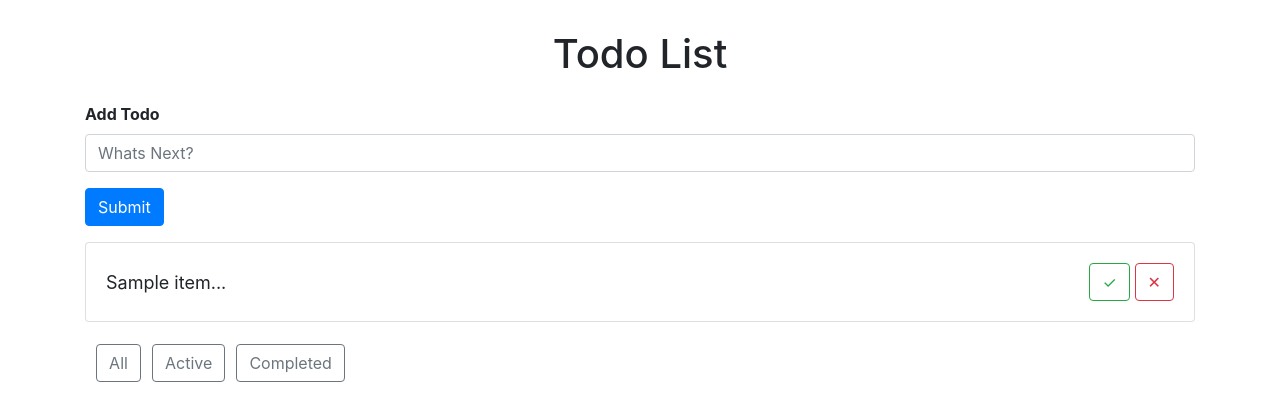
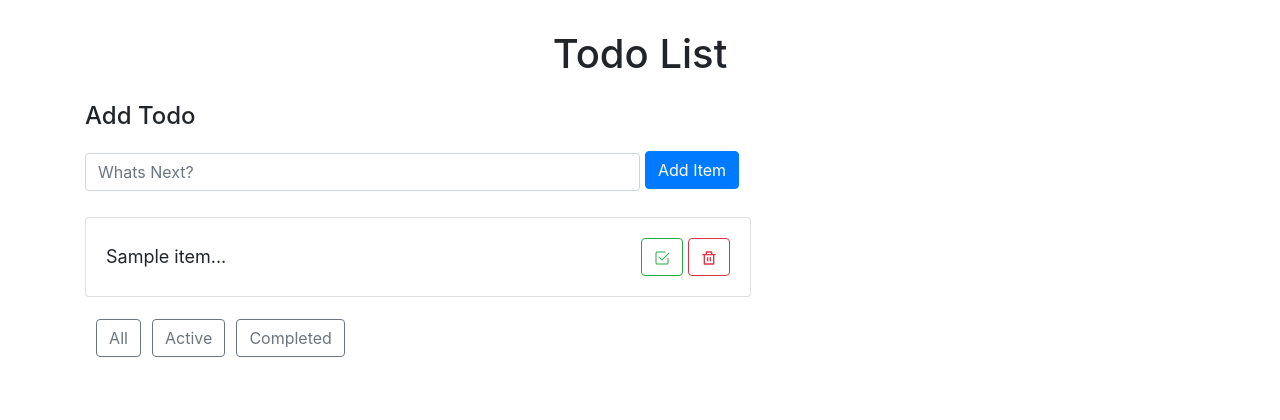
Before and after one commit to iritu/todolistapp, a React (Create React App) app: page / in a window 1280 px wide. Shown: the top 420 px of the page. Built offline with nearby package versions, Linux system fonts and the light colour scheme.

Commit message:
added stayles and midified app.js to save the orig array

```diff
--- a/package.json
+++ b/package.json
@@ -10,6 +10,7 @@
     "react": "^17.0.2",
     "react-bootstrap": "^1.5.2",
     "react-dom": "^17.0.2",
+    "react-icons": "^4.2.0",
     "react-scripts": "4.0.3",
     "web-vitals": "^1.1.1"
   },
--- a/src/App.css
+++ b/src/App.css
@@ -13,3 +13,40 @@
   margin-left:1%;
   margin-top:2%;
 }
+
+#customInput {
+  display: inline;
+  width: 50%;
+}
+
+.mb-3, .my-3 {
+  /* margin-bottom: 1rem!important; */
+  margin-left: 5px;
+  top: 4px;
+  position: relative;
+}
+
+.itemsList{
+  width:60%;
+}
+
+/* Portrait and Landscape */
+@media only screen
+  and (max-width: 480px)
+  and (min-device-width: 320px)
+  and (max-device-width: 480px)
+  and (-webkit-min-device-pixel-ratio: 2) {
+
+    .itemsList{
+      width:100%;
+    }
+
+    .btn{
+      padding:7px !important;
+    }
+
+    #customInput{
+      width:60%;
+    }
+
+}
--- a/src/App.js
+++ b/src/App.js
@@ -3,9 +3,13 @@ import './App.css';
 import React from "react";
 import { useState } from 'react';
 import "./App.css";
-import { Button, Card, Form } from 'react-bootstrap';
+import { Button, Card, Container, Form } from 'react-bootstrap';
 import 'bootstrap/dist/css/bootstrap.min.css';
 
+//for nice icons, npm install react-icons
+//using: https://www.npmjs.com/package/react-icons
+import { RiDeleteBinLine } from 'react-icons/ri';
+import { BsCheckBox } from 'react-icons/bs';
 
 
 function App() {
@@ -19,14 +23,30 @@ function App() {
     }
   ]);
 
+  const [saveOrigArray, setsaveOrigArray] = useState([
+    {
+      text: "Sample item...",
+      isDone: false
+    }
+  ]);
+
+
+
+
   //Define short functions to : add, mark, delete items from the todos[] array
 
   //1. Add the new todo[] text to the array using spread operator.
   function addTodo(text){
+    //the array that is dynmically worked on
+    const newTodos = [...todos, { text }];
 
-    const newTodos = [...todos, { text }];
+    //set a copy of it that will not be changed after filters and
+    //is used by "all" button.
+    let origArr = [...todos, { text }];
+
     setTodos(newTodos);
 
+    setsaveOrigArray(origArr);
     //console.log(todos);
 
   }
@@ -59,13 +79,16 @@ function App() {
     else{
       newTodos.splice(index, 1);
       setTodos(newTodos);
+
+      setsaveOrigArray(newTodos);
     }
   }
 
 
 
   /*
-   Todo component. It accepts the four parameters as props(called from main App)
+   Todo component. Displays the list of items.
+   Accepts the four parameters as props(called from main App)
    Show buttons for marking items as Done and for removing an item.
   */
   function Todo({ todo, index, markTodo, removeTodo }) {
@@ -73,8 +96,8 @@ function App() {
       <div className="todo">
           <span style={{ textDecoration: todo.isDone ? "line-through" : "" }}>{todo.text}</span>
           <div>
-              <Button variant="outline-success" onClick={() => markTodo(index)}>✓</Button>{' '}
-              <Button variant="outline-danger" onClick={() => removeTodo(index)}>✕</Button>
+              <Button variant="outline-success" onClick={() => markTodo(index)}><BsCheckBox/></Button>{' '}
+              <Button variant="outline-danger" onClick={() => removeTodo(index)}><RiDeleteBinLine/></Button>
         </div>
       </div>
     );
@@ -98,20 +121,23 @@ function App() {
     }
 
     return (
+
       <Form onSubmit={handleSubmit}>
 
       <Form.Group>
-        <Form.Label><b>Add Todo</b></Form.Label>
-        <Form.Control type="text" className="input"
+        <Form.Label><h4>Add Todo</h4></Form.Label>
+        <br/>
+        <Form.Control type="text" id="customInput"
             value={value}
             onChange={e => setValue(e.target.value)}
             placeholder="Whats Next?" />
+             <Button variant="primary mb-3" type="submit">
+              Add Item
+            </Button>
       </Form.Group>
+    </Form>
 
-      <Button variant="primary mb-3" type="submit">
-        Submit
-      </Button>
-    </Form>
+
     );
   }
 
@@ -123,9 +149,10 @@ function App() {
     //everytime just part of the array
 
     const newFilterTodos = [...todos];
+
     //all
     if (action === 1){
-      setTodos(todos);
+      setTodos(saveOrigArray);
     }
 
     //active
@@ -151,7 +178,7 @@ function App() {
 
       <FormTodo addTodo={addTodo} />
 
-      <div>
+      <div className="itemsList">
         {todos.map((todo, index) => (
           <Card>
             <Card.Body>
```
Also changed, not shown: src/setupTests.js (deleted, +0 -5 lines), 1 other file (tests, documents, lock files or other folders).
